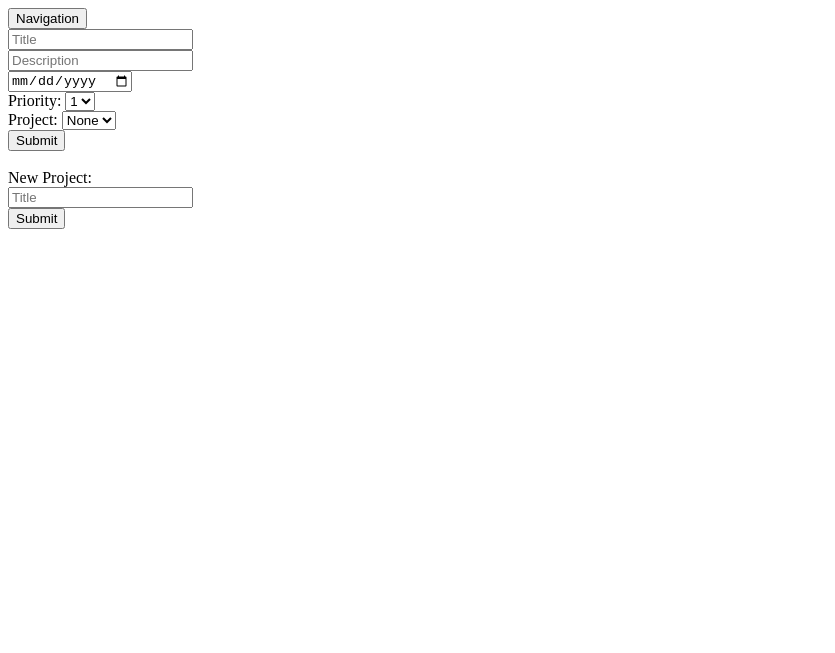
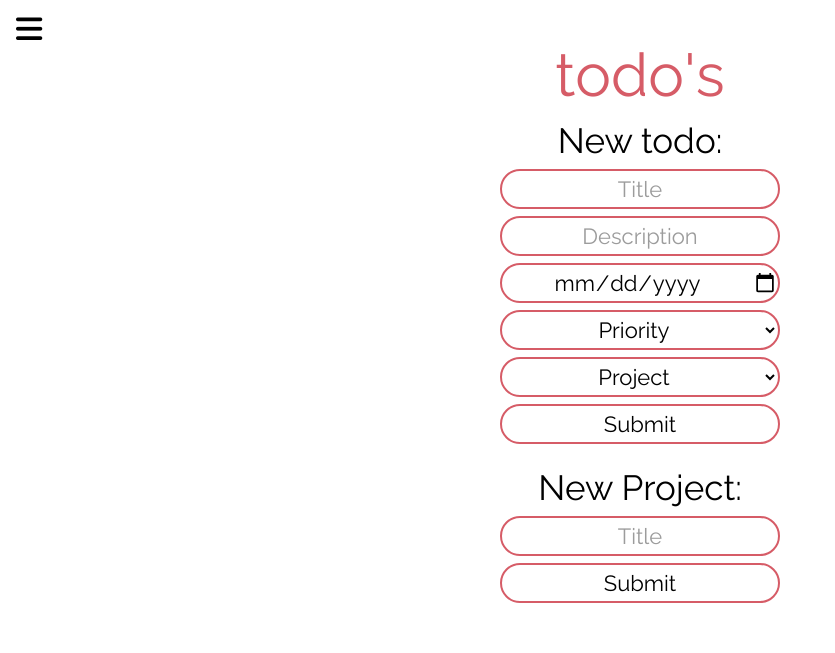
Before and after one commit to marcode95/to-do-list, a website built with webpack: page dist/index.html in a window 1280 px wide. Shown: the whole page, without its empty margins (0-835 px from the left). Built offline with nearby package versions, Linux system fonts and the light colour scheme.

Commit message:
Style out startpage

```diff
--- /dev/null
+++ b/src/assets/reset.css
@@ -0,0 +1,43 @@
+html, body, div, span, applet, object, iframe,
+h1, h2, h3, h4, h5, h6, p, blockquote, pre,
+a, abbr, acronym, address, big, cite, code,
+del, dfn, em, img, ins, kbd, q, s, samp,
+small, strike, strong, sub, sup, tt, var,
+b, u, i, center,
+dl, dt, dd, ol, ul, li,
+fieldset, form, label, legend,
+table, caption, tbody, tfoot, thead, tr, th, td,
+article, aside, canvas, details, embed,
+figure, figcaption, footer, header, hgroup,
+menu, nav, output, ruby, section, summary,
+time, mark, audio, video {
+	margin: 0;
+	padding: 0;
+	border: 0;
+	font-size: 100%;
+	font: inherit;
+	vertical-align: baseline;
+}
+/* HTML5 display-role reset for older browsers */
+article, aside, details, figcaption, figure,
+footer, header, hgroup, menu, nav, section {
+	display: block;
+}
+body {
+	line-height: 1;
+}
+ol, ul {
+	list-style: none;
+}
+blockquote, q {
+	quotes: none;
+}
+blockquote:before, blockquote:after,
+q:before, q:after {
+	content: '';
+	content: none;
+}
+table {
+	border-collapse: collapse;
+	border-spacing: 0;
+}
--- a/src/assets/style.css
+++ b/src/assets/style.css
@@ -3,6 +3,16 @@
   src: url('../fonts/Raleway-Regular.ttf');
   font-weight: 600;
   font-style: normal;
+}
+
+body {
+  font-family: 'Myfont';
+}
+
+*,
+*:focus,
+*:hover {
+  outline: none;
 }
 
 .display-none {
@@ -15,4 +25,63 @@
 
 /* startpage */
 
+#startpage {
+  color: black;
+  padding-top: 30px;
+  padding-bottom: 40px;
+}
+
+#navigation-button {
+  position: absolute;
+  top: 6px;
+  left: 10px;
+  font-size: 30px;
+  background-color: transparent;
+  border: none;
+}
+
+.header {
+  font-size: 60px;
+  color: #D65C67;
+}
+
+.header-o {
+
+}
+
+h2 {
+  text-align: center;
+  font-size: 35px;
+  margin-bottom: 0;
+}
+
+.form-container {
+  width: 280px;
+}
+
+.form-container > *{
+  margin-bottom: 7px;
+}
+
+.form-input {
+  width: 280px;
+  height: 40px;
+  font-size: 22px;
+  text-align: center;
+  background: none;
+  color: black;
+  border: 2px #D65C67 solid;
+  border-radius: 20px;
+}
+
+.form-input::placeholder {
+  color: rgb(156, 156, 156);
+}
+
+#priorityInput,
+#projectInput {
+  padding-left: 10px;
+  padding-right: 10px;
+}
+
 /* project */
```
Also changed, not shown: package.json (+9 -2 lines), dist/bundle.js, dist/index.html, 1 other file.
